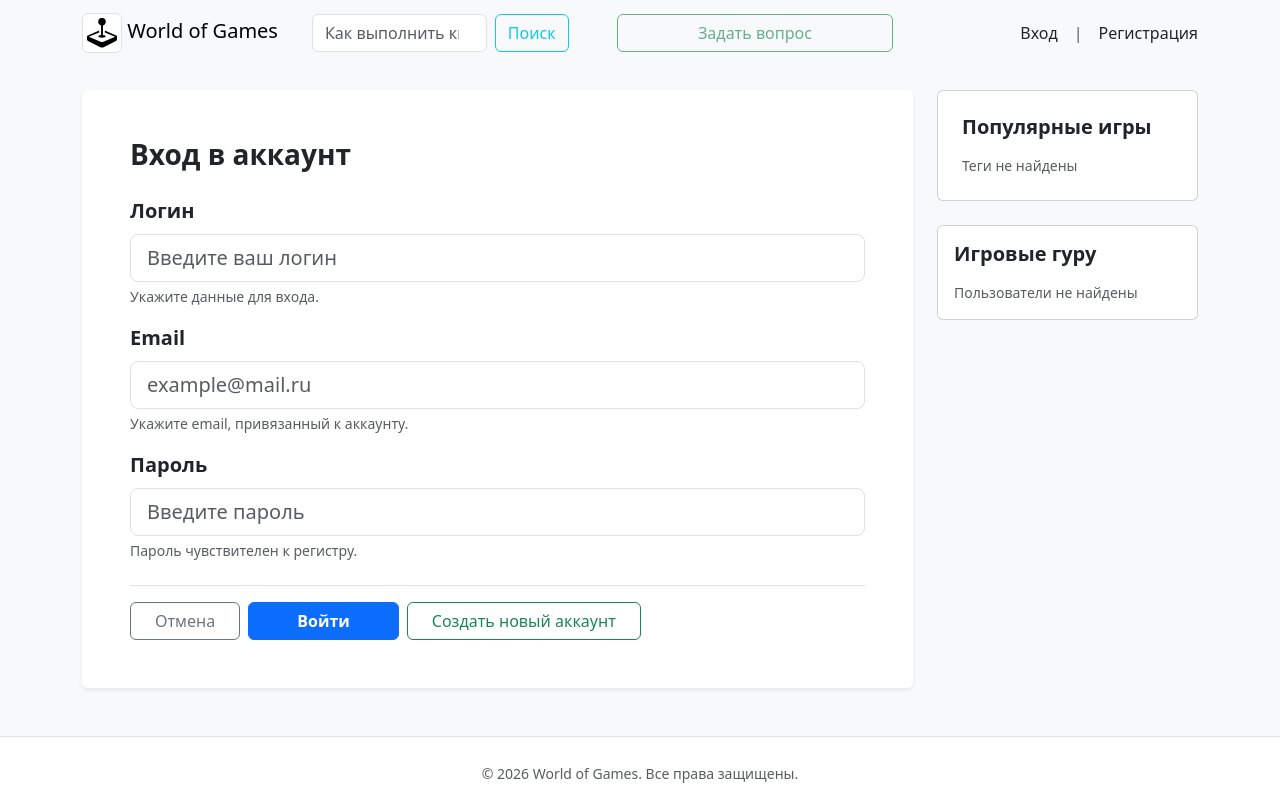
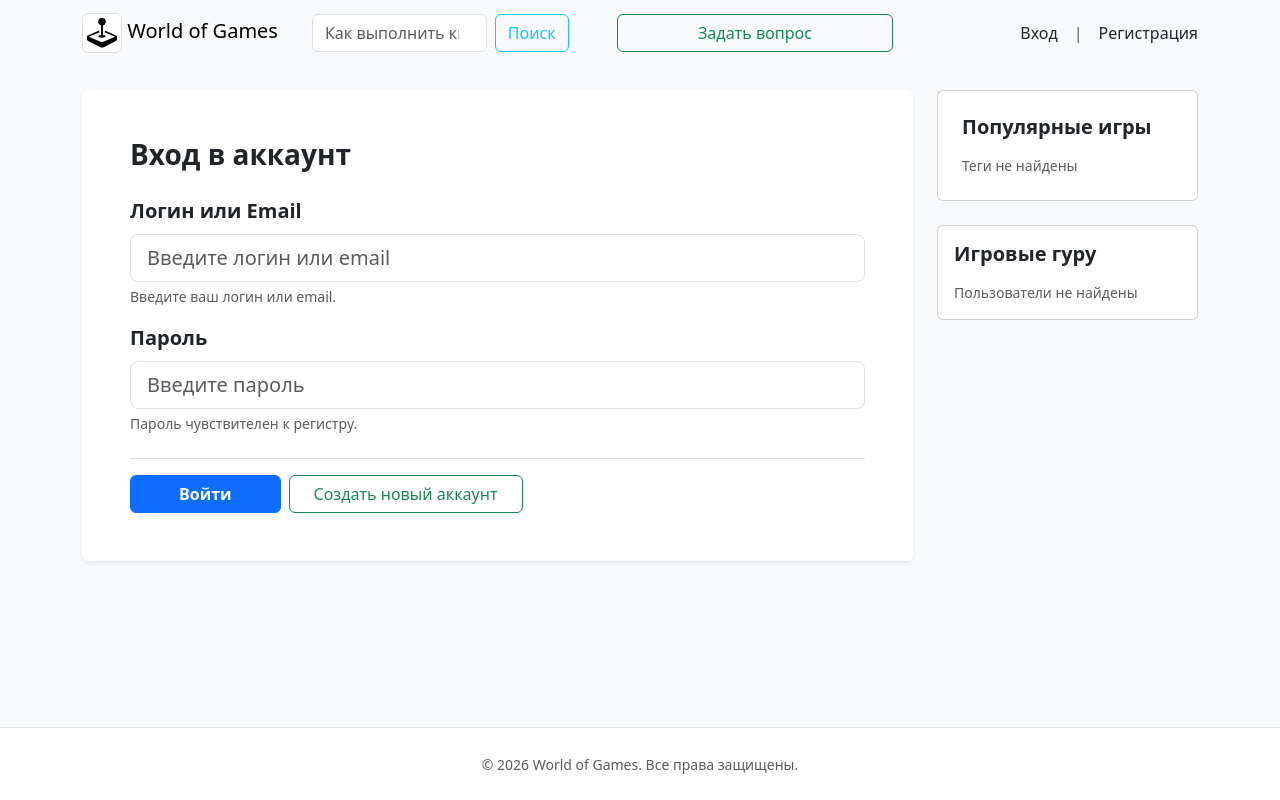
Before and after one commit to WoRWn/2026-VK-EDU-Web-12-Gaev-D, a Django app: page /login/ in a window 1280 px wide. Run offline with Django 5.2, Linux system fonts and the light colour scheme; data that the repository does not hold is empty; parts of the project's set-up code (start-up, migrations or seed data) failed here and were passed over; some libraries are stand-ins or nearby versions.

Commit message:
hw-4 fixes

```diff
--- a/application/urls.py
+++ b/application/urls.py
@@ -17,6 +17,7 @@ Including another URLconf
 from django.contrib import admin
 from django.urls import path, include
 from django.conf import settings
+from django.conf.urls.static import static
 
 urlpatterns = [
     path('admin/', admin.site.urls),
@@ -29,3 +30,7 @@ if settings.DEBUG:
     urlpatterns += [
         path('__debug__/', include(debug_toolbar.urls))
     ]
+
+if settings.DEBUG:
+    urlpatterns += static(settings.STATIC_URL, document_root=settings.STATIC_ROOT)
+    urlpatterns += static(settings.MEDIA_URL, document_root=settings.MEDIA_ROOT)
--- a/core/forms.py
+++ b/core/forms.py
@@ -1,37 +1,20 @@
 from django import forms
-from django.contrib.auth import authenticate
 from django.contrib.auth import get_user_model
 from django.contrib.auth.password_validation import validate_password
 from django.core.exceptions import ValidationError
 from questions.models import Profile
 
-import re
-from questions.models import Answer, Question, Tag
-from random import randint
-
-
 User = get_user_model()
 
 class LoginForm(forms.Form):
-    username = forms.CharField(
-        label="Логин",
+    username_or_email = forms.CharField(
+        label="Логин или Email",
         max_length=255,
         widget=forms.TextInput(attrs={
             'class': 'form-control form-control-lg',
             'id': 'loginInput',
-            'placeholder': 'Введите ваш логин',
+            'placeholder': 'Введите логин или email',
             'autocomplete': 'username',
-            'required': True
-        })
-    )
-    email = forms.EmailField(
-        label="Email",
-        max_length=254,
-        widget=forms.EmailInput(attrs={
-            'class': 'form-control form-control-lg',
-            'id': 'emailInput',
-            'placeholder': 'example@mail.ru',
-            'autocomplete': 'email',
             'required': True
         })
     )
@@ -48,16 +31,16 @@ class LoginForm(forms.Form):
 
     def clean(self):
         cleaned_data = super().clean()
-        username = cleaned_data.get("username")
-        email = cleaned_data.get("email")
+        identifier = cleaned_data.get("username_or_email")
         password = cleaned_data.get("password")
 
-        if username and email and password:
-            user = User.objects.filter(username=username, email=email).first()
-
+        if identifier and password:
+            user = User.objects.filter(username=identifier).first()
+            if not user:
+                user = User.objects.filter(email=identifier).first()
 
             if user is None or not user.check_password(password):
-                raise forms.ValidationError("Неверный логин, email или пароль")
+                raise forms.ValidationError("Неверный логин/email или пароль")
 
             cleaned_data["user"] = user
         return cleaned_data
@@ -98,6 +81,7 @@ class SignUpForm(forms.Form):
     bio = forms.CharField(
         label="О себе",
         required=False,
+        max_length=500,
         widget=forms.Textarea(attrs={
             'class': 'form-control form-control-lg',
             'id': 'regBio',
@@ -133,6 +117,12 @@ class SignUpForm(forms.Form):
         })
     )
 
+    def __init__(self, *args, **kwargs):
+        super().__init__(*args, **kwargs)
+        if self.errors.get('bio'):
+            existing_class = self.fields['bio'].widget.attrs.get('class', '')
+            self.fields['bio'].widget.attrs['class'] = f"{existing_class} is-invalid".strip()
+
     def clean_username(self):
         username = self.cleaned_data.get("username")
         if User.objects.filter(username=username).exists():
@@ -143,6 +133,7 @@ class SignUpForm(forms.Form):
         email = self.cleaned_data.get("email")
         if User.objects.filter(email=email).exists():
             raise forms.ValidationError("Этот email уже зарегистрирован.")
+        return email
 
     def clean_avatar(self):
         avatar = self.cleaned_data.get("avatar")
@@ -208,6 +199,7 @@ class ProfileForm(forms.Form):
     bio = forms.CharField(
         label="О себе",
         required=False,
+        max_length=500,
         widget=forms.Textarea(attrs={
             'class': 'form-control form-control-lg',
             'id': 'settingsBio',
@@ -233,6 +225,10 @@ class ProfileForm(forms.Form):
             if hasattr(user, "profile"):
                 self.fields["nickname"].initial = user.profile.nickname
                 self.fields["bio"].initial = user.profile.bio
+
+        if self.errors.get('bio'):
+            existing_class = self.fields['bio'].widget.attrs.get('class', '')
+            self.fields['bio'].widget.attrs['class'] = f"{existing_class} is-invalid".strip()
 
     def clean_email(self):
         email = self.cleaned_data.get("email")
@@ -260,89 +256,3 @@ class ProfileForm(forms.Form):
         if self.cleaned_data.get("avatar"):
             profile.avatar = self.cleaned_data["avatar"]
         profile.save()
-
-class QuestionForm(forms.ModelForm):
-    tags_input = forms.CharField(
-        label="Теги",
-        required=False,
-        widget=forms.TextInput(attrs={
-            'class': 'form-control',
-            'id': 'questionTags',
-            'placeholder': 'Например: witcher-3, loot, story',
-            'maxlength': '100'
-        })
-    )
-
-    class Meta:
-        model = Question
-        fields = ["title", "text"]
-        widgets = {
-           'title': forms.TextInput(attrs={
-                'class': 'form-control form-control-lg',
-                'id': 'questionTitle',
-                'placeholder': 'Например: Как победить Малению в Elden Ring?',
-                'maxlength': '150',
-                'required': True
-            }),
-            'text': forms.Textarea(attrs={
-                'class': 'form-control',
-                'id': 'questionText',
-                'rows': '7',
-                'placeholder': 'Опишите проблему подробно...',
-                'maxlength': '5000',
-                'required': True
-            }),
-        }
-
-    def clean_tags_input(self):
-        raw = self.cleaned_data.get("tags_input", "")
-        tags = [t.strip().lower() for t in raw.split(",") if t.strip()]
-
-        pattern = re.compile(r"^[a-z0-9-]+$")
-        for t in tags:
-            if not pattern.match(t):
-                raise forms.ValidationError(f"Тег '{t}' содержит недопустимые символы. Только латиница, цифры и дефисы.")
-
-        if len(tags) > 10:
-            raise forms.ValidationError("Максимум 10 тегов.")
-        return tags
-
-    def save(self, commit=True, author=None):
-        instance = super().save(commit=False)
-        if author:
-            instance.author = author
-        if commit:
-            instance.save()
-            for tag_name in self.cleaned_data.get("tags_input", []):
-                tag, created = Tag.objects.get_or_create(name=tag_name)
-                if created:
-                    tag.color = generate_random_hex_color()
-                    tag.save(update_fields=["color"])
-                instance.tags.add(tag)
-        return instance
-
-class AnswerForm(forms.ModelForm):
-    class Meta:
-        model = Answer
-        fields = ["text"]
-        widgets = {
-            'text': forms.Textarea(attrs={
-                'class': 'form-control',
-                'rows': '5',
-                'placeholder': 'Напишите подробный ответ...',
-                'required': True
-            }),
-        }
-
-    def save(self, commit=True, question=None, author=None):
-        instance = super().save(commit=False)
-        if question:
-            instance.question = question
-        if author:
-            instance.author = author
-        if commit:
-            instance.save()
-        return instance
-
-def generate_random_hex_color():
-    return f"#{randint(0, 0xFFFFFF):06X}"
--- a/core/templates/core/login.html
+++ b/core/templates/core/login.html
@@ -16,22 +16,12 @@
                 {% csrf_token %}
 
                 <div class="mb-3">
-                    <label for="{{ form.username.id_for_label }}" class="form-label fw-semibold fs-5">{{ form.username.label }}</label>
-                    {{ form.username }}
-                    {% if form.username.errors %}
-                    <div class="invalid-feedback d-block">{{ form.username.errors.0 }}</div>
+                    <label for="{{ form.username_or_email.id_for_label }}" class="form-label fw-semibold fs-5">{{ form.username_or_email.label }}</label>
+                    {{ form.username_or_email }}
+                    {% if form.username_or_email.errors %}
+                    <div class="invalid-feedback d-block">{{ form.username_or_email.errors.0 }}</div>
                     {% else %}
-                    <div class="form-text">Укажите данные для входа.</div>
-                    {% endif %}
-                </div>
-
-                <div class="mb-3">
-                    <label for="{{ form.email.id_for_label }}" class="form-label fw-semibold fs-5">{{ form.email.label }}</label>
-                    {{ form.email }}
-                    {% if form.email.errors %}
-                    <div class="invalid-feedback d-block">{{ form.email.errors.0 }}</div>
-                    {% else %}
-                    <div class="form-text">Укажите email, привязанный к аккаунту.</div>
+                    <div class="form-text">Введите ваш логин или email.</div>
                     {% endif %}
                 </div>
 
@@ -47,7 +37,6 @@
 
                 <div class="d-flex flex-column flex-sm-row justify-content-between align-items-center gap-3 mt-4 pt-3 border-top">
                     <div class="d-flex gap-2 order-sm-1 order-2 w-100 w-sm-auto">
-                        <a href="{% url 'index' %}" class="btn btn-outline-secondary px-4 flex-fill flex-sm-grow-0">Отмена</a>
                         <button type="submit" class="btn btn-primary px-5 fw-bold flex-fill flex-sm-grow-0">Войти</button>
                         <a href="{% url 'signup' %}" class="btn btn-outline-success px-4 flex-fill flex-sm-grow-0">Создать новый аккаунт</a>
                     </div>
--- a/core/views.py
+++ b/core/views.py
@@ -9,6 +9,7 @@ from django.utils.decorators import method_decorator
 from django.utils.http import url_has_allowed_host_and_scheme
 from django.urls import reverse_lazy
 from django.shortcuts import redirect
+from django.contrib.auth.mixins import UserPassesTestMixin
 
 from django.db.models import Count
 from questions.models import Tag, User
@@ -20,10 +21,20 @@ def get_sidebar_context() -> dict[str, Any]:
     best_members = User.objects.annotate(q_count=Count("questions")).select_related("profile").order_by("-q_count")[:5]
     return { 'best_members': best_members, 'popular_tags': popular_tags }
 
-class LoginPageView(FormView):
+class AnonymousRequiredMixin(UserPassesTestMixin):
+    redirect_url = 'index'
+
+    def test_func(self):
+        return not self.request.user.is_authenticated
+
+    def handle_no_permission(self):
+        return redirect(self.redirect_url)
+
+class LoginPageView(AnonymousRequiredMixin, FormView):
     template_name = 'core/login.html'
     form_class = LoginForm
     success_url = reverse_lazy("index")
+    redirect_url = 'index'
 
     def get_context_data(self, **kwargs: Any) -> dict[str, Any]:
         context = super().get_context_data(**kwargs)
@@ -38,10 +49,11 @@ class LoginPageView(FormView):
             return redirect(next_url)
         return super().form_valid(form)
 
-class SignUpPageView(FormView):
+class SignUpPageView(AnonymousRequiredMixin, FormView):
     template_name = 'core/signup.html'
     form_class = SignUpForm
     success_url = reverse_lazy("index")
+    redirect_url = 'index'
 
     def get_context_data(self, **kwargs: Any) -> dict[str, Any]:
         context = super().get_context_data(**kwargs)
@@ -54,7 +66,6 @@ class SignUpPageView(FormView):
         return super().form_valid(form)
 
 
-@method_decorator(login_required, name="dispatch")
 class ProfilePageView(FormView):
     template_name = 'core/profile.html'
     form_class = ProfileForm
@@ -74,10 +85,5 @@ class ProfilePageView(FormView):
         form.save()
         return super().form_valid(form)
 
-@method_decorator(login_required, name="dispatch")
 class LogoutPageView(LogoutView):
-    def get_success_url(self):
-        referer = self.request.META.get('HTTP_REFERER')
-        if referer:
-            return referer
-        return reverse_lazy('index')
+    next_page = reverse_lazy('index')
--- a/docker-compose.yml
+++ b/docker-compose.yml
@@ -4,10 +4,6 @@ services:
   db:
     image: postgres:15-alpine
     env_file: .conf/.env.docker
-    environment:
-      - POSTGRES_DB=${POSTGRES_DB}
-      - POSTGRES_USER=${POSTGRES_USER}
-      - POSTGRES_PASSWORD=${POSTGRES_PASSWORD}
     volumes:
       - pg_data:/var/lib/postgresql/data
     ports:
@@ -15,7 +11,7 @@ services:
     networks:
       - app_net
     healthcheck:
-      test: ["CMD-SHELL", "pg_isready -U ${POSTGRES_USER}"]
+      test: ["CMD-SHELL", "pg_isready -U postgres"]
       interval: 5s
       timeout: 5s
       retries: 5
--- a/questions/templates/questions/partials/question_preview.html
+++ b/questions/templates/questions/partials/question_preview.html
@@ -3,7 +3,7 @@
     <div class="card-body d-flex gap-3">
         <div class="d-flex flex-column align-items-center" style="min-width: 60px;">
             {% if question.author.profile.avatar %}
-                <img src="{% static question.author.profile.avatar.url %}" class="rounded-circle border mb-2" style="width: 40px; height: 40px;" alt="Avatar">
+                <img src="{{ question.author.profile.avatar.url }}" class="rounded-circle border mb-2" style="width: 40px; height: 40px;" alt="Avatar">
             {% else %}
                 <img src="{% static 'img/person.svg' %}" class="rounded-circle border mb-2" style="width: 40px; height: 40px; background-color: #eee;" alt="Avatar">
             {% endif %}
--- a/questions/views.py
+++ b/questions/views.py
@@ -6,7 +6,7 @@ from django.views.generic import TemplateView, FormView
 from django.contrib.auth.decorators import login_required
 from django.utils.decorators import method_decorator
 from .models import Question
-from core.forms import QuestionForm, AnswerForm
+from questions.forms import QuestionForm, AnswerForm
 
 from core.views import get_sidebar_context
 from questions.models import Question, Tag
--- a/templates/partials/navbar.html
+++ b/templates/partials/navbar.html
@@ -16,9 +16,9 @@
                 <button class="btn btn-outline-success w-100 w-lg-auto" type="button">Задать вопрос</button>
             </a>
         {% else %}
-            <button class="btn btn-outline-success w-100 w-lg-auto" type="button" disabled title="Войдите, чтобы задать вопрос">
+            <a href="{% url 'login' %}?next={% url 'ask' %}" class="btn btn-outline-success w-100 w-lg-auto" type="button">
                 Задать вопрос
-            </button>
+            </a>
         {% endif %}
 
         <div class="d-flex align-items-center gap-3 w-100 w-lg-auto justify-content-center justify-content-lg-end">
--- a/templates/partials/user_card.html
+++ b/templates/partials/user_card.html
@@ -1,7 +1,7 @@
 {% load static %}
 <a href="#" class="d-flex align-items-center text-decoration-none text-secondary gap-2">
     {% if user.profile.avatar %}
-        <img src="{% static user.profile.avatar.url %}" class="rounded-circle border" width="32" height="32" alt="{{ user.username }}">
+        <img src="{{ user.profile.avatar.url }}" class="rounded-circle border" width="32" height="32" alt="{{ user.username }}">
     {% else %}
         <img src="{% static 'img/person.svg' %}" class="rounded-circle border" width="32" height="32" alt="Default Avatar">
     {% endif %}
```
Also changed, not shown: questions/forms.py (added, +99 -0 lines), questions/templates/questions/question.html (+11 -4 lines), 1 other file.
